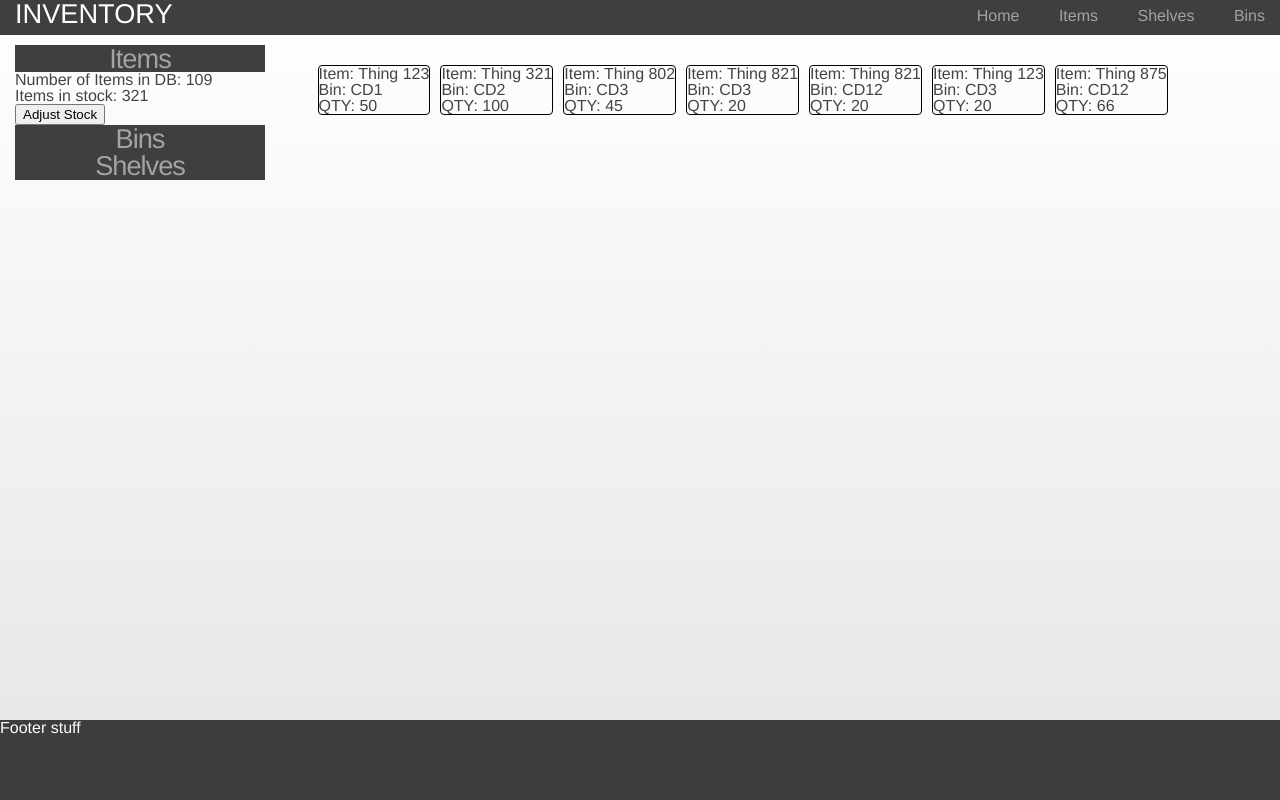
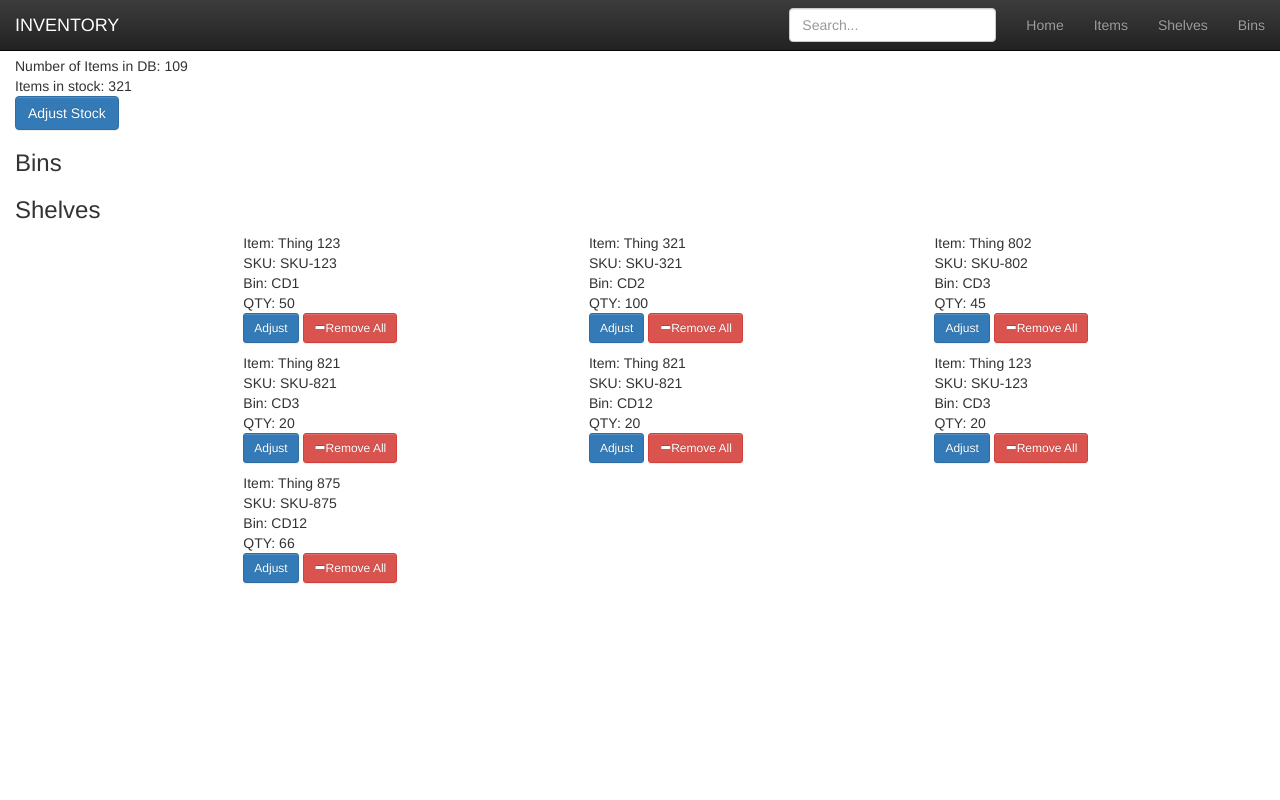
Before and after one commit to im-auld/Flask_Inventory_Manager, a Flask app: page / in a window 1280 px wide. Run offline with Flask 2, Linux system fonts and the light colour scheme; data comes from the database, SQL or seed files in the repository; some libraries are stand-ins or nearby versions.

Commit message:
Added Bootstrap, improved UI, general facelift

```diff
--- a/templates/home.html
+++ b/templates/home.html
@@ -3,7 +3,6 @@
 <!-- TODO: Add subtract all function to stock dialog -->
 {% extends 'layout.html' %}
 {% block sidebar %}
-
     <div id="stock_form">
         <form action="{{ url_for('home') }}" method='post'>
             {{ stock_form.hidden_tag() }}
@@ -37,17 +36,17 @@
     </div>
     <div id="accordion">
         <h3>Items</h3>
-        <ul>
+        <ul class="nav nav-sidebar">
             <li>Number of Items in DB: {{ item_list|length }}</li>
             <li>Items in stock: {{ bin_item_list[0].get_item_total() }}</li>
-            <li><button id="add_item">Adjust Stock</button></li>
+            <li><button class="btn btn-primary" id="add_item">Adjust Stock</button></li>
         </ul>
         <h3>Bins</h3>
-        <ul>
+        <ul class="nav nav-sidebar">
             <li>Number of Bins: {{ bin_list|length }}</li>
         </ul>
         <h3>Shelves</h3>
-        <ul>
+        <ul class="nav nav-sidebar">
             <li>Number of Shelves: {{ shelf_list|length }}</li>
         </ul>
     </div><!-- /acordion -->
@@ -55,11 +54,14 @@
 
 {% block main_content %}
     {% for stock in bin_item_list %}
-        <div class="stock">
+        <div class="stock col-md-4">
             <ul>
                 <li>Item: {{ stock.get_item().title }}</li>
+                <li>SKU: {{ stock.get_item().sku }}</li>
                 <li>Bin: {{ stock.get_bin().name }}</li>
                 <li>QTY: {{ stock.qty }}</li>
+                <button class="btn btn-primary btn-sm">Adjust</button>
+                <button class="btn btn-danger btn-sm"><span class="glyphicon glyphicon-minus"></span>Remove All</button>
             </ul>
         </div>
     {% endfor %}
--- a/templates/layout.html
+++ b/templates/layout.html
@@ -3,14 +3,18 @@
 <head>
     <title>Inventory Manager</title>
     <link rel="stylesheet" href="{{ url_for('static', filename='css/reset.css') }}">
-    <link rel="stylesheet" href="{{ url_for('static', filename='css/main.css') }}">
+    <link rel="stylesheet" href="{{ url_for('static', filename='css/bootstrap-theme.min.css') }}">
+    <link rel="stylesheet" href="{{ url_for('static', filename='css/bootstrap.min.css') }}">
+
+    <link rel="stylesheet" href="{{ url_for('static', filename='css/dashboard.css') }}">
     <script src="http://code.jquery.com/jquery-1.9.1.js"></script>
     <script src="http://code.jquery.com/ui/1.10.3/jquery-ui.js"></script>
+    <script src="{{ url_for('static', filename='scripts/bootstrap.min.js') }}"></script>
     <script>
         $(function() {
             $("#stock_form").dialog({
               autoOpen: false,
-              height: 300,
+
               width: 350,
               modal: true
             });
@@ -27,35 +31,43 @@
     </script>
 </head>
 <body>
-    <div id="wrapper">
-        <header>
-            <div class="container">
-                <h1 class="logo">INVENTORY</h1>
-                <nav>
-                    <ul class="menu">
-                        <li><a href="{{ url_for('home') }}">Home</a> </li>
-                        <li><a href="{{ url_for('items') }}">Items</a> </li>
-                        <li><a href="{{ url_for('shelves') }}">Shelves</a> </li>
-                        <li><a href="{{ url_for('bins') }}">Bins</a></li>
-                    </ul>
-                </nav>
+    <div class="navbar navbar-inverse navbar-fixed-top" role="navigation">
+        <div class="container-fluid">
+            <div class="navbar-header">
+                <button type="button" class="navbar-toggle" data-toggle="collapse" data-target=".navbar-collapse">
+                <span class="sr-only">Toggle navigation</span>
+                <span class="icon-bar"></span>
+                <span class="icon-bar"></span>
+                <span class="icon-bar"></span>
+                </button>
+                <a class="navbar-brand" href="#">INVENTORY</a>
             </div>
-        </header>
-        <div class="container">
-            <div class="col_left">
+            <div class="navbar-collapse collapse">
+                <ul class="nav navbar-nav navbar-right">
+                    <li><a href="{{ url_for('home') }}">Home</a> </li>
+                    <li><a href="{{ url_for('items') }}">Items</a> </li>
+                    <li><a href="{{ url_for('shelves') }}">Shelves</a> </li>
+                    <li><a href="{{ url_for('bins') }}">Bins</a></li>
+                </ul>
+                <form class="navbar-form navbar-right">
+                    <input type="text" class="form-control" placeholder="Search...">
+                </form>
+            </div>
+            </div>
+        </div>
+    </div><!-- /container -->
+    <div class="container-fluid">
+        <div class="row">
+            <div class="col-sm-3 col-md-2 sidebar">
                 {% block sidebar %}
+                    <p>Hellpo</p>
                 {% endblock %}
             </div>
-            <div class="col_right">
+            <div class="col-sm-9 col-sm-offset-3 col-md-10 col-md-offset-2 main">
                 {% block main_content %}
                 {% endblock %}
             </div>
-        </div>
-        <footer>
-            <div class="footer">
-                <p class="logo">Footer stuff</p>
-            </div>
-        </footer>
-    </div><!-- /wrapper -->
+        </div><!-- /row -->
+    </div> <!-- /container-fluid -->
 </body>
 </html>
--- a/templates/shelves.html
+++ b/templates/shelves.html
@@ -6,7 +6,7 @@
             {{ form.hidden_tag() }}
             {{ form.name.label }}
             {{ form.name }}
-            {{ form.submit }}
+            {{ form.submit(class_='btn') }}
         </form>
         {% if item_added == True %}
             <div class="success flash">Shelf added</div>
@@ -17,7 +17,7 @@
         {% endif %}
     {% endblock %}
     {% block main_content %}
-        <table cellspacing="0" id="grid_view">
+        <table cellspacing="0" id="grid_view" class="table table-bordered table-striped">
             <tbody>
                 <tr>
                     <th>Shelf Name</th>
```
Also changed, not shown: templates/bins.html (+9 -8 lines).
